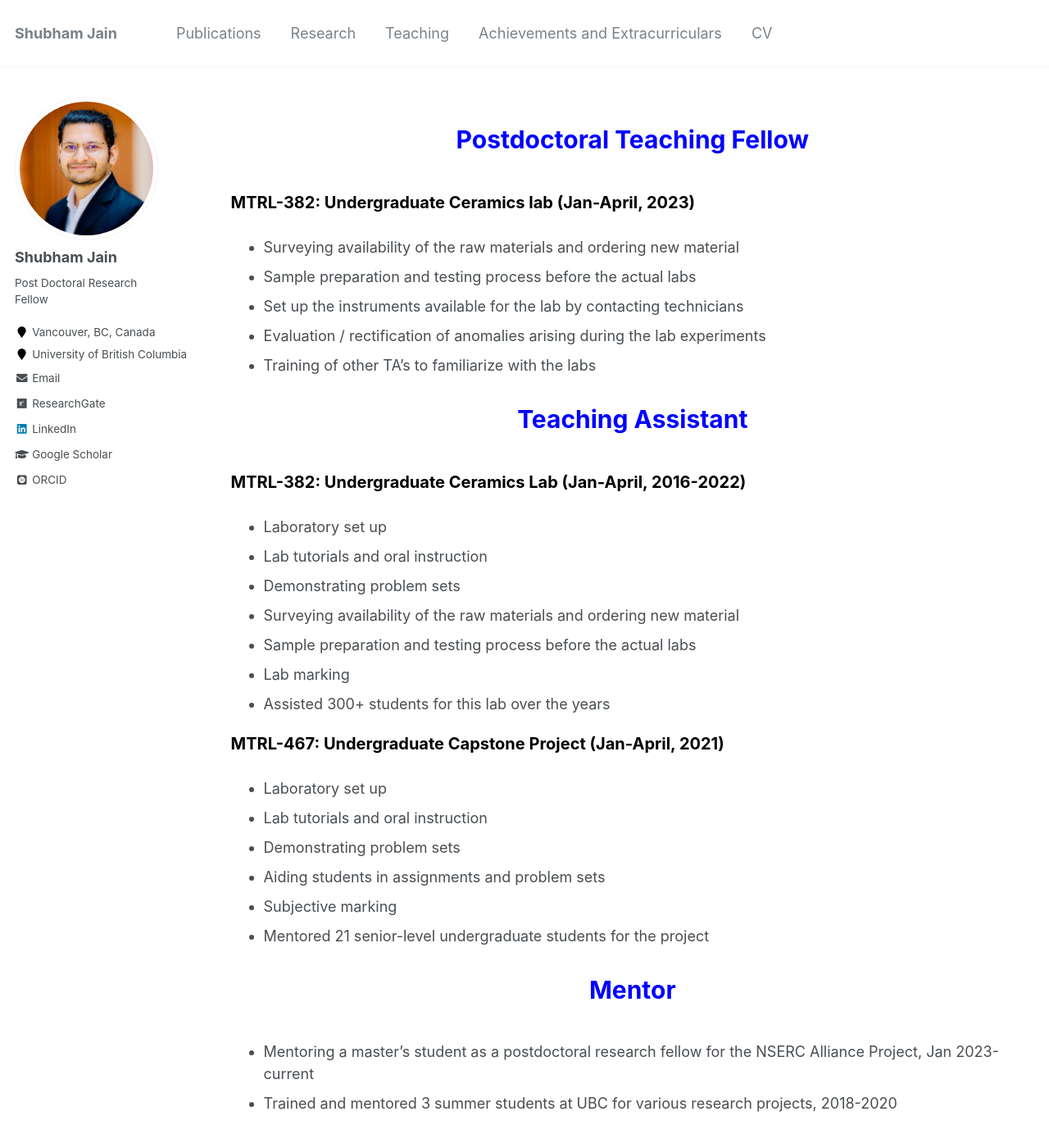
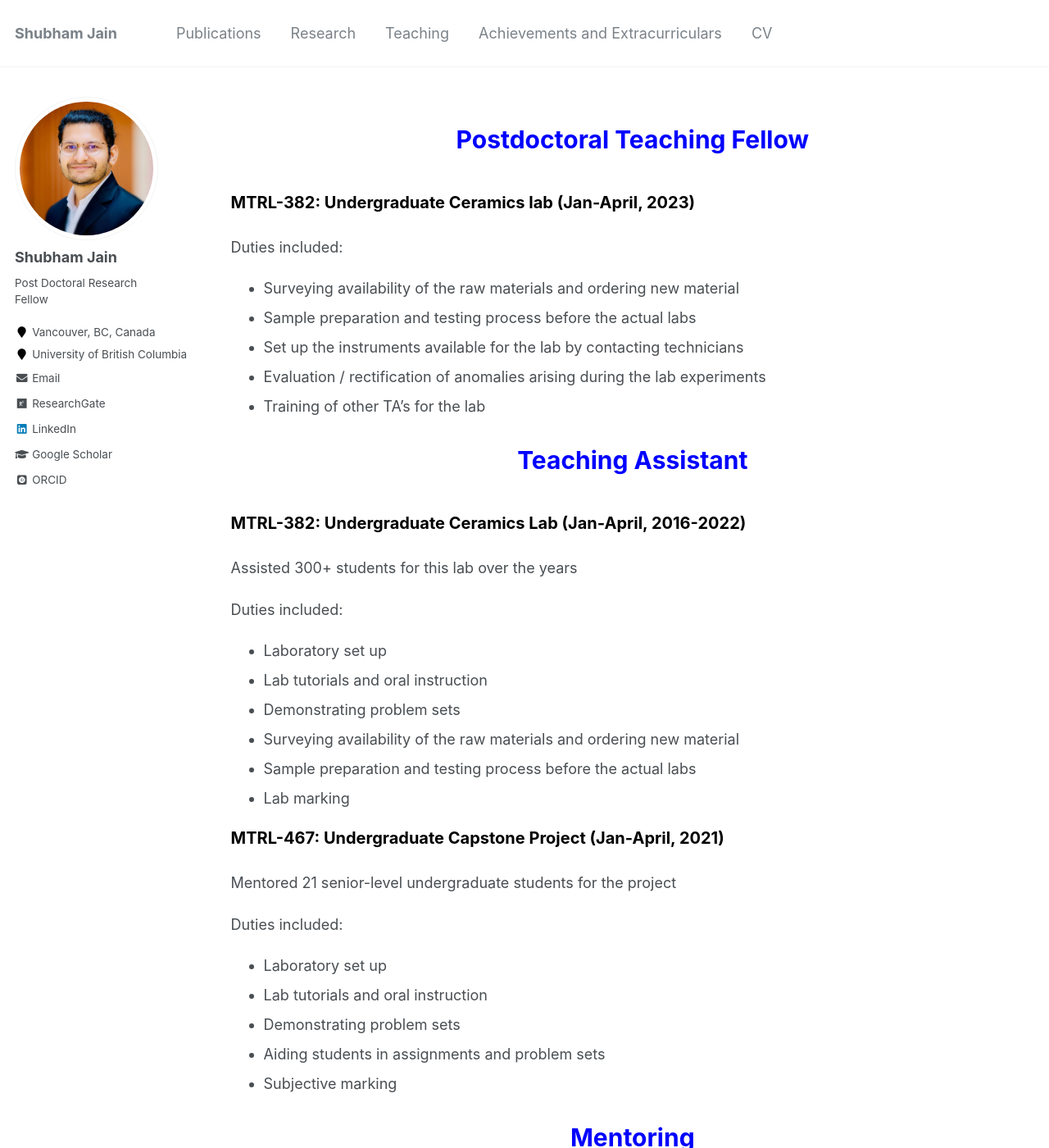
Before and after one commit to shubhamj2611/shubhamj2611.github.io, a Jekyll site: the page built from _pages/teaching.md, in a window 1280 px wide and 1400 px high. Shown: the whole window at 82% size. Built offline with Jekyll 4.4.1, drawn with Linux system fonts in a browser that asks for light colours; some web fonts are replaced.

Commit message:
Update teaching.md

```diff
--- a/_pages/teaching.md
+++ b/_pages/teaching.md
@@ -9,34 +9,39 @@ author_profile: true
 
 <p style="text-align:left; color:Black; font-size:20px; font-weight:bold;"> MTRL-382: Undergraduate Ceramics lab (Jan-April, 2023)</p>
 
+Duties included:
 * Surveying availability of the raw materials and ordering new material
 * Sample preparation and testing process before the actual labs
 * Set up the instruments available for the lab by contacting technicians
 * Evaluation / rectification of anomalies arising during the lab experiments
-* Training of other TA’s to familiarize with the labs
+* Training of other TA’s for the lab
 
 <p style="text-align:center; color:Blue; font-size:30px; font-weight:bold;"> Teaching Assistant </p>
 
 <p style="text-align:left; color:Black; font-size:20px; font-weight:bold;"> MTRL-382: Undergraduate Ceramics Lab (Jan-April, 2016-2022) </p>
 
+Assisted 300+ students for this lab over the years
+
+Duties included:
 *  Laboratory set up
 *  Lab tutorials and oral instruction
 *  Demonstrating problem sets
 *  Surveying availability of the raw materials and ordering new material
 *  Sample preparation and testing process before the actual labs
 *  Lab marking
-*  Assisted 300+ students for this lab over the years
 
 <p style="text-align:left; color:Black; font-size:20px; font-weight:bold;"> MTRL-467: Undergraduate Capstone Project (Jan-April, 2021) </p>
 
+Mentored 21 senior-level undergraduate students for the project
+
+Duties included:
 *  Laboratory set up
 *  Lab tutorials and oral instruction
 *  Demonstrating problem sets
 *  Aiding students in assignments and problem sets
 *  Subjective marking
-*  Mentored 21 senior-level undergraduate students for the project
 
-<p style="text-align:center; color:Blue; font-size:30px; font-weight:bold;"> Mentor </p>
+<p style="text-align:center; color:Blue; font-size:30px; font-weight:bold;"> Mentoring </p>
 
 *	Mentoring a master’s student as a postdoctoral research fellow for the NSERC Alliance Project, Jan 2023-current
 *	Trained and mentored 3 summer students at UBC for various research projects, 2018-2020
```
